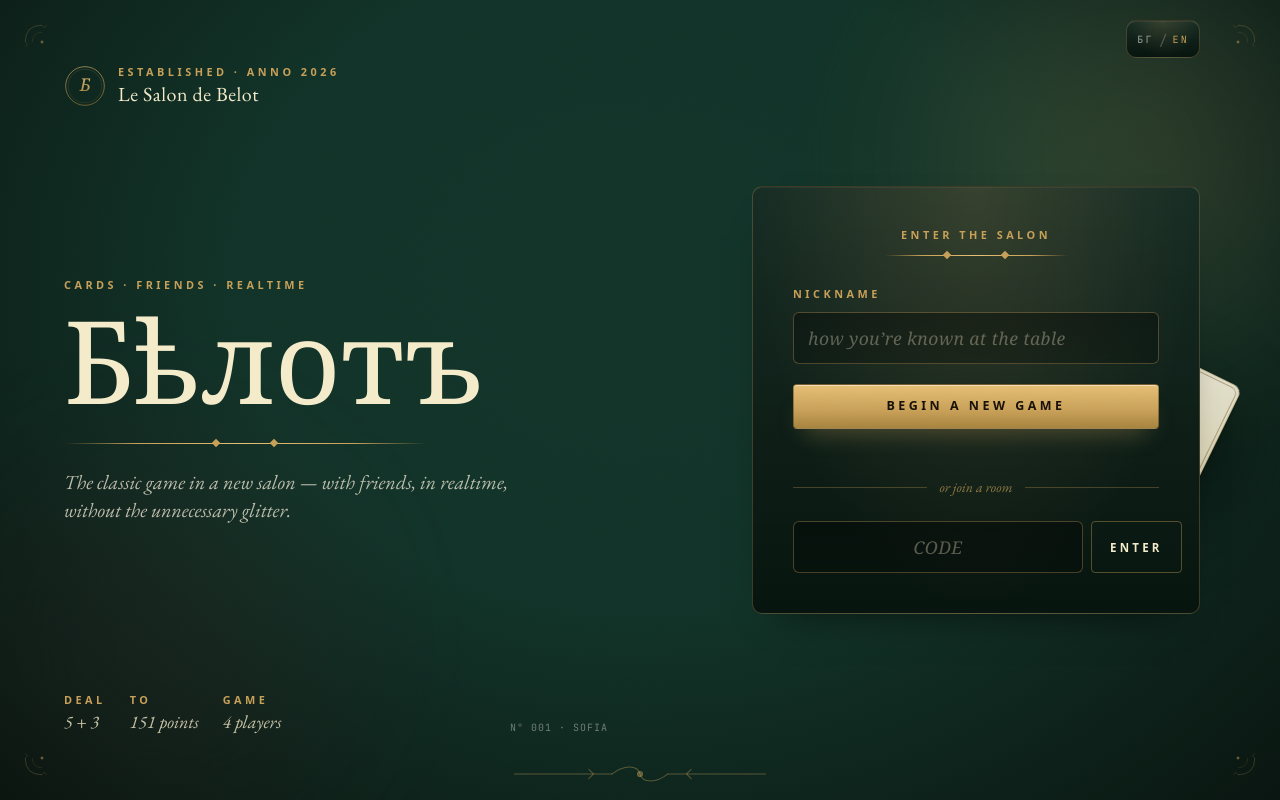
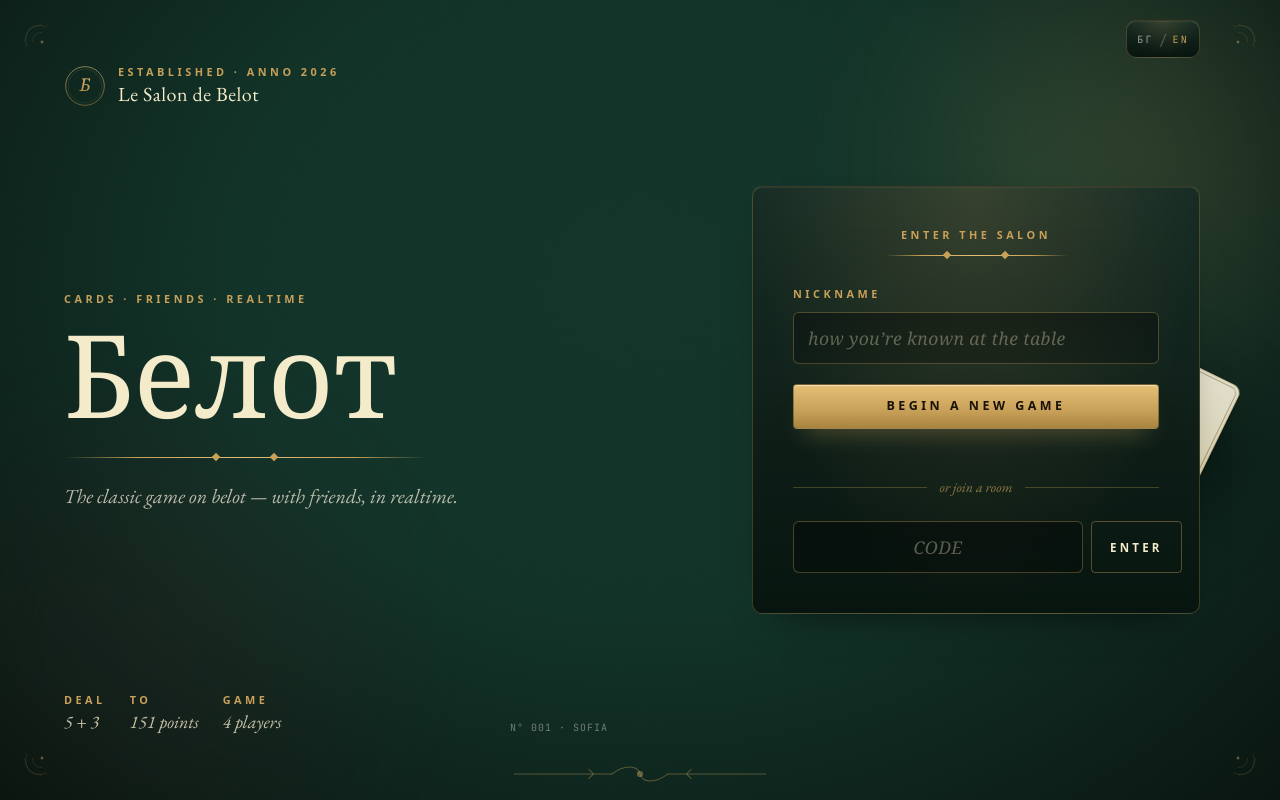
Before and after one commit to Martin-Atanasov123/belot, a React (Vite) app in the folder packages/client/: page / in a window 1280 px wide. Built offline with nearby package versions, Linux system fonts and the light colour scheme; no server answers.

Commit message:
fix(i18n): correct spelling of "Белот" in Bulgarian and English translations

```diff
--- a/packages/client/index.html
+++ b/packages/client/index.html
@@ -3,7 +3,7 @@
   <head>
     <meta charset="UTF-8" />
     <meta name="viewport" content="width=device-width, initial-scale=1.0, viewport-fit=cover" />
-    <title>Le Salon de Belot — Бѣлотъ онлайн</title>
+    <title>Le Salon de Belot — Белот онлайн</title>
     <meta name="theme-color" content="#0a0f0d" />
     <meta name="description" content="Класическият белот в реално време — за приятели, в нов салон." />
   </head>
--- a/packages/client/src/i18n/bg.ts
+++ b/packages/client/src/i18n/bg.ts
@@ -11,7 +11,7 @@ export const bg = {
   'lang.toggle':         'EN',
 
   'landing.eyebrow':     'Карти · Приятели · На живо',
-  'landing.tagline':     'Класическата игра в нов салон — с приятели, в реално време, без излишно блестене.',
+  'landing.tagline':     'Класическата игра на белот — с приятели, в реално време.',
   'landing.deal':        'Раздаване',
   'landing.dealValue':   '5 + 3',
   'landing.to':          'До',
--- a/packages/client/src/i18n/en.ts
+++ b/packages/client/src/i18n/en.ts
@@ -12,7 +12,7 @@ export const en: Record<MessageKey, string> = {
   'lang.toggle':         'БГ',
 
   'landing.eyebrow':     'Cards · Friends · Realtime',
-  'landing.tagline':     'The classic game in a new salon — with friends, in realtime, without the unnecessary glitter.',
+  'landing.tagline':     'The classic game on belot — with friends, in realtime.',
   'landing.deal':        'Deal',
   'landing.dealValue':   '5 + 3',
   'landing.to':          'To',
--- a/packages/client/src/routes/Landing.tsx
+++ b/packages/client/src/routes/Landing.tsx
@@ -95,7 +95,7 @@ export function Landing() {
               className="font-display text-cream leading-[0.95]"
               style={{ fontSize: 'clamp(56px, 9vw, 124px)', fontWeight: 500 }}
             >
-              Бѣлотъ
+              Белот
             </motion.h1>
             <motion.div
               initial={{ opacity: 0 }}
```
